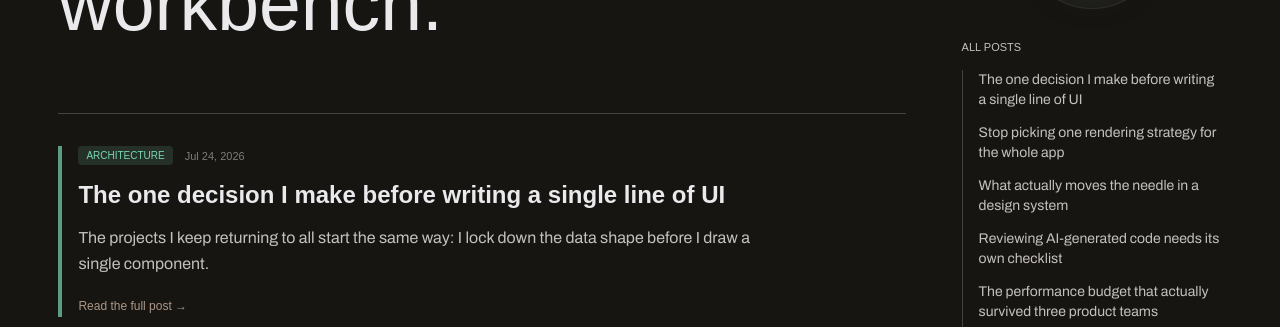
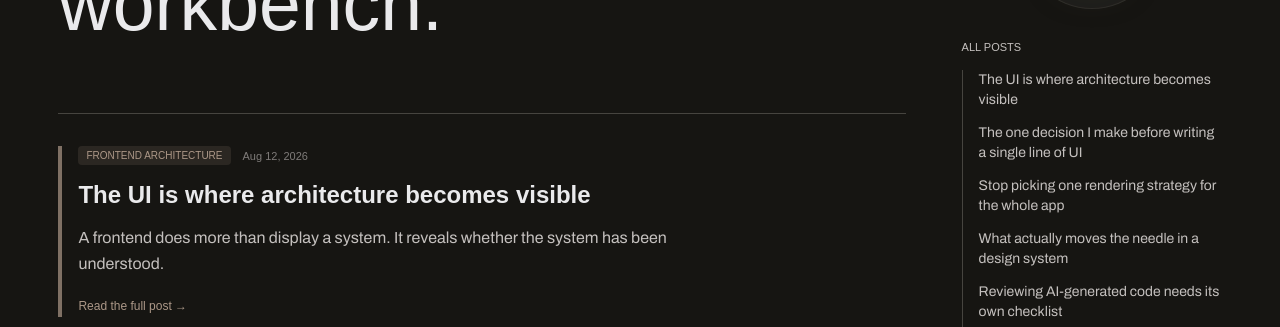
Before and after one commit to 1n4NO/pratik-portfolio, a Next.js app: page /musings in a window 1280 px wide. Shown: the part 292-619 px from the top of the page. Built offline with nearby package versions, Linux system fonts and the light colour scheme; no server answers; a web font is replaced by a local one.

Commit message:
Updated blog post

```diff
--- a/data/posts.ts
+++ b/data/posts.ts
@@ -12,6 +12,16 @@ export type Post = {
 };
 
 export const posts: Post[] = [
+  {
+    slug: "the-ui-is-where-architecture-becomes-visible",
+    title: "The UI is where architecture becomes visible",
+    date: "2026-08-12",
+    tag: "Frontend Architecture",
+    excerpt:
+      "A frontend does more than display a system. It reveals whether the system has been understood.",
+    content:
+      "A frontend is often treated as the last step in a product. The backend is designed, the data is shaped, the APIs are agreed on, then the interface is expected to make everything feel simple.\n\nThat is rarely how it works in practice.\n\nThe interface is where the decisions made elsewhere become visible. If the data model is unclear, the UI starts collecting exceptions. If the API has no consistent concept of loading or failure, every screen invents its own. If ownership is vague, components become small islands that are difficult to change without breaking something nearby.\n\nThis is why I spend time looking at the frontend before deciding how to build it. Not because the UI should dictate everything, but because it exposes the gaps quickly. A missing state, an awkward transition or a confusing piece of copy is often evidence of a deeper product or architecture problem.\n\nThe best frontend systems make those problems easier to see. They give the team clear boundaries, predictable states and enough structure to change direction without starting over.\n\nGood architecture is not hidden behind the interface. It is what allows the interface to feel obvious.",
+  },
   {
     slug: "decide-the-schema-before-the-ui",
     title: "The one decision I make before writing a single line of UI",
```
